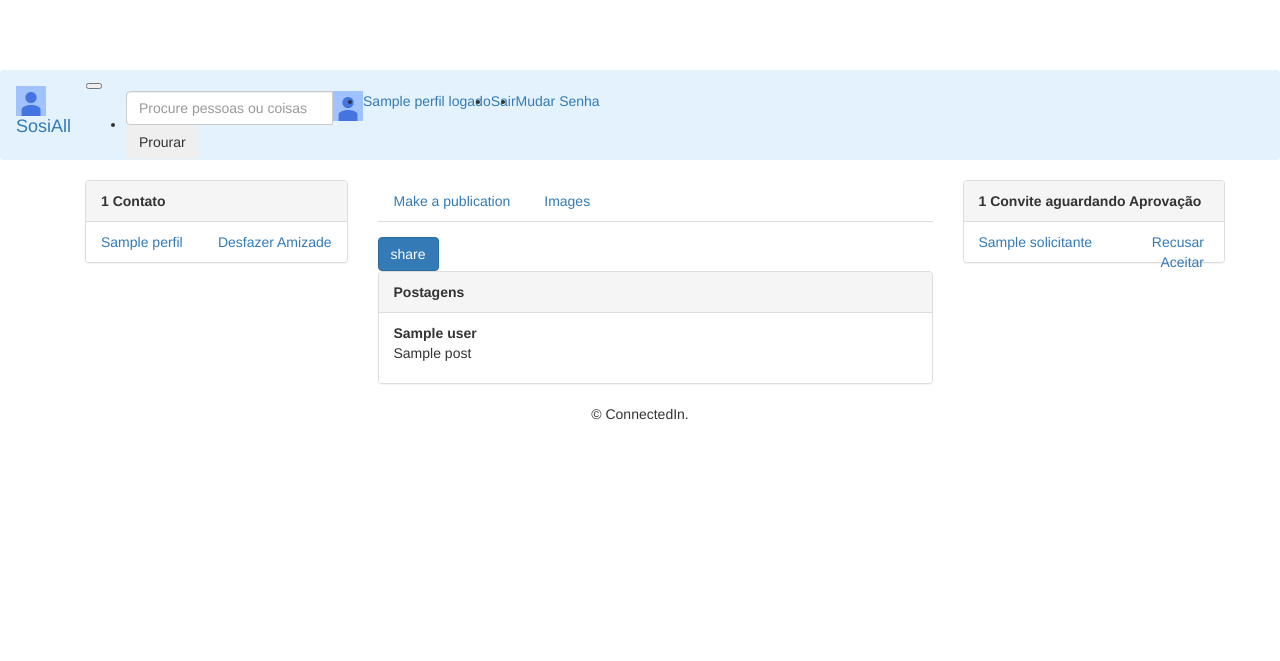
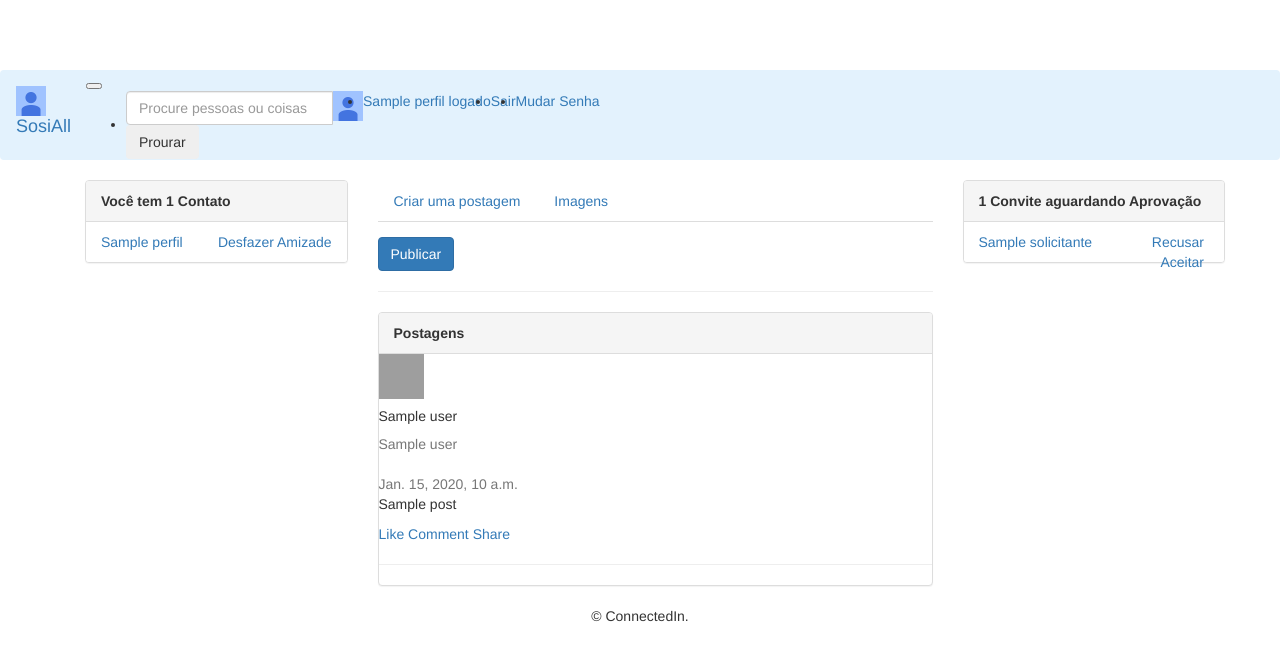
Before and after one commit to infsolution/ProjetoFinalDjango, a Django app: template ConnectedIn/perfis/templates/perfis/index.html in a window 1280 px wide. Shown: the top 661 px of the page. Run offline with Django 3.2, Linux system fonts and the light colour scheme; the template is opened without the code that fills it: most values are stand-ins (such as "Sample title", 1, 10 or a date in 2020); some libraries are stand-ins or nearby versions; grey boxes are pictures that could not be loaded.

Commit message:
add excluir postagem, concluir pesquisar usuário

```diff
--- a/ConnectedIn/perfis/templates/perfis/base_b.html
+++ b/ConnectedIn/perfis/templates/perfis/base_b.html
@@ -58,7 +58,7 @@
 			            {% with total=perfil_logado.contatos.count %}
 			                {% if total %}
 			                    <div class="panel-heading">
-			                        <strong> {{ total }}
+			                        <strong>Você tem  {{ total }}
 			                            Contato{{ total|pluralize }}
 			                        </strong>
 			                    </div>
--- a/ConnectedIn/perfis/templates/perfis/index.html
+++ b/ConnectedIn/perfis/templates/perfis/index.html
@@ -13,11 +13,10 @@
                     <div class="card-header">
                         <ul class="nav nav-tabs card-header-tabs" id="myTab" role="tablist">
                             <li class="nav-item">
-                                <a class="nav-link active" id="posts-tab" data-toggle="tab" href="#posts" role="tab" aria-controls="posts" aria-selected="true">Make
-                                    a publication</a>
+                                <a class="nav-link active" id="posts-tab" data-toggle="tab" href="#posts" role="tab" aria-controls="posts" aria-selected="true">Criar uma postagem</a>
                             </li>
                             <li class="nav-item">
-                                <a class="nav-link" id="images-tab" data-toggle="tab" role="tab" aria-controls="images" aria-selected="false" href="#images">Images</a>
+                                <a class="nav-link" id="images-tab" data-toggle="tab" role="tab" aria-controls="images" aria-selected="false" href="#images">Imagens</a>
                             </li>
                         </ul>
                     </div>
@@ -37,7 +36,7 @@
                                 <div class="form-group">
                                     <div class="custom-file">
                                         <input type="file" class="custom-file-input" id="customFile">
-                                        <label class="custom-file-label" for="customFile">Upload image</label>
+                                        <label class="custom-file-label" for="customFile">Enivar imagem</label>
                                     </div>
                                 </div>
                                 <div class="py-4"></div>
@@ -45,7 +44,7 @@
                         </div>
                         <div class="btn-toolbar justify-content-between">
                             <div class="btn-group">
-                                <button type="submit" class="btn btn-primary">share</button>
+                                <button type="submit" class="btn btn-primary">Publicar</button>
                             </div>
                             <div class="btn-group">
                                 <button id="btnGroupDrop1" type="button" class="btn btn-link dropdown-toggle" data-toggle="dropdown" aria-haspopup="true"
@@ -54,16 +53,16 @@
                                 </button>
                                 <div class="dropdown-menu dropdown-menu-right" aria-labelledby="btnGroupDrop1">
                                     <!--FUNCIONALIDADE EXTRA 01 (VISIBILIDADE DA POSTAGE.)  -->
-                                    <a class="dropdown-item" href="#"><i class="fa fa-globe"></i> Public</a>
-                                    <a class="dropdown-item" href="#"><i class="fa fa-users"></i> Friends</a>
-                                    <a class="dropdown-item" href="#"><i class="fa fa-user"></i> Just me</a>
+                                    <a class="dropdown-item" href="#"><i class="fa fa-globe"></i> Publico</a>
+                                    <a class="dropdown-item" href="#"><i class="fa fa-users"></i> Amigos</a>
+                                    <a class="dropdown-item" href="#"><i class="fa fa-user"></i> Só para mim</a>
                                 </div>
                             </div>
                         </div>
                     </div>
                 </form>
                 </div>
-
+                <hr>
 
 
 
@@ -73,17 +72,63 @@
                 <strong>Postagens</strong>
             </div>
             {% if posts %}
-                <ul class="list-group">
                 {% for post in posts %}
-                    <li class="list-group-item">
-                        <strong>{{post.user.nome}}</strong>
-                        <p>{{post}}</p>
-                    </li>
+                                    <!--- \\\\\\\Post-->
+                <div class="card gedf-card">
+                    <div class="card-header">
+                        <div class="d-flex justify-content-between align-items-center">
+                            <div class="d-flex justify-content-between align-items-center">
+                                <div class="mr-2">
+                                    <img class="rounded-circle" width="45" src="https://picsum.photos/50/50" alt="">
+                                </div>
+                                <div class="ml-2">
+                                    <div class="h5 m-0">{{post.user.nome}}</div>
+                                    <div class="h7 text-muted">{{post.user.nome_empresa}}</div>
+                                </div>
+                            </div>
+                            <div>
+                                <div class="dropdown">
+                                    <button class="btn btn-link dropdown-toggle" type="button" id="gedf-drop1" data-toggle="dropdown" aria-haspopup="true" aria-expanded="false">
+                                        <i class="fa fa-ellipsis-h"></i>
+                                    </button>
+                                    <div class="dropdown-menu dropdown-menu-right" aria-labelledby="gedf-drop1">
+                                        <div class="h6 dropdown-header"></div>
+                                        {% if post.user == perfil_logado %}
+                                        <a class="dropdown-item" href="#">Editar</a>
+                                        <a class="dropdown-item" href="{% url 'delete' post.id %}" onclick="return confirm('Deseja mesmo  apagar esta postagem?')">Apagar</a>
+                                        {% else %}
+                                        <a class="dropdown-item" href="#">Denunciar</a>
+                                        <a class="dropdown-item" href="{% url 'delete' post.id %}">Não quero ver</a>
+                                        <!--a class="dropdown-item" href="#">Report</a-->
+                                        {% endif %}
+                                    </div>
+                                </div>
+                            </div>
+                        </div>
+
+                    </div>
+                    <div class="card-body">
+                        <div class="text-muted h7 mb-2"> <!--i class="fa fa-clock-o">CAroço</i-->{{post.created_at}}</div>
+                        <!--a class="card-link" href="#">
+                            <h5 class="card-title">Lorem ipsum dolor sit amet, consectetur adip.</h5>
+                        </a-->
+
+                        <p class="card-text">
+                            {{post}}
+                        </p>
+                    </div>
+                    <div class="card-footer">
+                        <a href="#" class="card-link"><i class="fa fa-gittip"></i> Like</a>
+                        <a href="#" class="card-link"><i class="fa fa-comment"></i> Comment</a>
+                        <a href="#" class="card-link"><i class="fa fa-mail-forward"></i> Share</a>
+                    </div>
+                </div>
+                <hr>
+    <!--Fim postagem-->
                 {% endfor %}
             {% else %}
                 <p>Não há Posts Cadastrados!</p>
             {% endif %}
-            </ul>
         </div>
 
 {% endblock %}
--- a/ConnectedIn/perfis/views.py
+++ b/ConnectedIn/perfis/views.py
@@ -156,4 +156,6 @@ def search(request):
     search = request.GET['word']
     perfis = Perfil.objects.filter(nome__contains=search,bloqueado=False, ativa=True)
     perfil_logado = get_perfil_logado(request)
+    for perfil in perfis:
+        perfil.convidavel = perfil.pode_convidar(perfil_logado)
     return render(request, 'perfis/result_search.html', {'perfis':perfis, 'perfil_logado':perfil_logado})
--- a/ConnectedIn/posts/urls.py
+++ b/ConnectedIn/posts/urls.py
@@ -2,4 +2,5 @@ from posts import views
 from django.urls import path
 urlpatterns = [
 	path('add/<int:perfil_id>/',views.add, name='add'),
+	path('delete/<int:post_id>', views.delete, name='delete'),
 ]
--- a/ConnectedIn/posts/views.py
+++ b/ConnectedIn/posts/views.py
@@ -15,3 +15,8 @@ def add(request, perfil_id):
 		post = Post(user=perfil, postagem=request.POST['postagem'])
 		post.save()
 	return redirect('index')
+def delete(request, post_id):
+	post = Post.objects.get(id=post_id)
+	if post in request.user.perfil.postagens.all():
+		post.delete()
+	return redirect('index')
```
Also changed, not shown: ConnectedIn/perfis/templates/perfis/perfil.html (+13 -7 lines), ConnectedIn/perfis/templates/perfis/result_search.html (+15 -1 lines), ConnectedIn/db.sqlite3.
